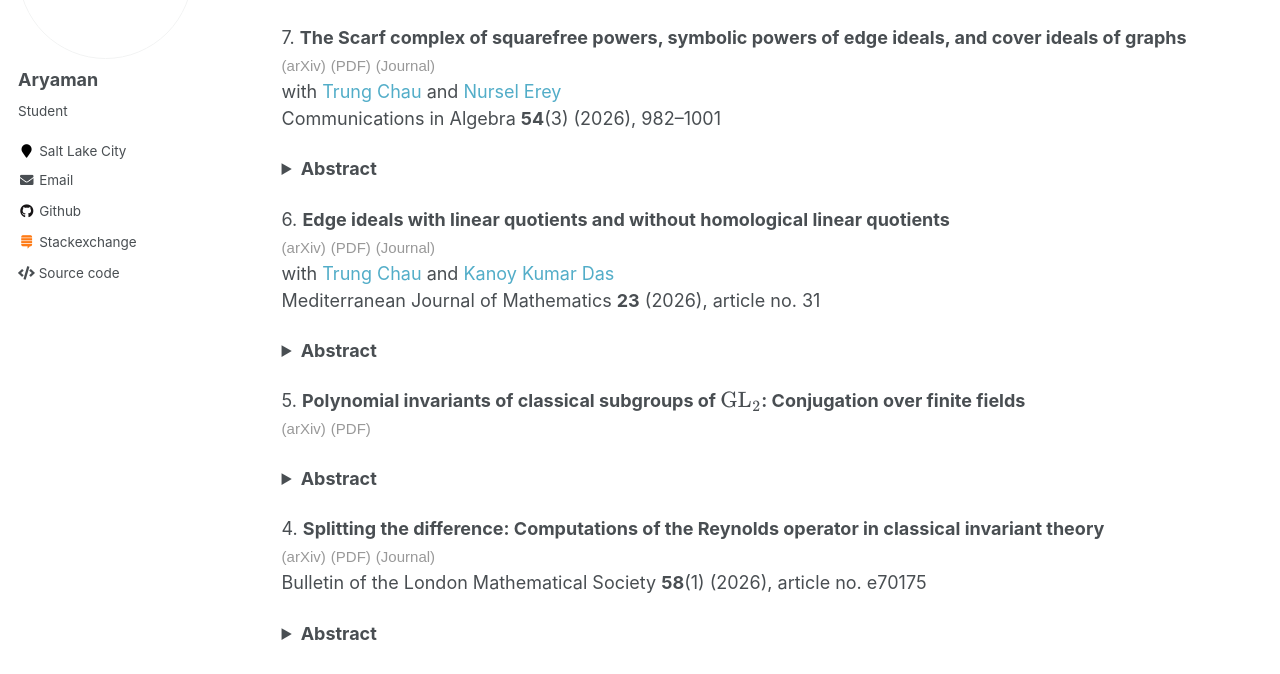
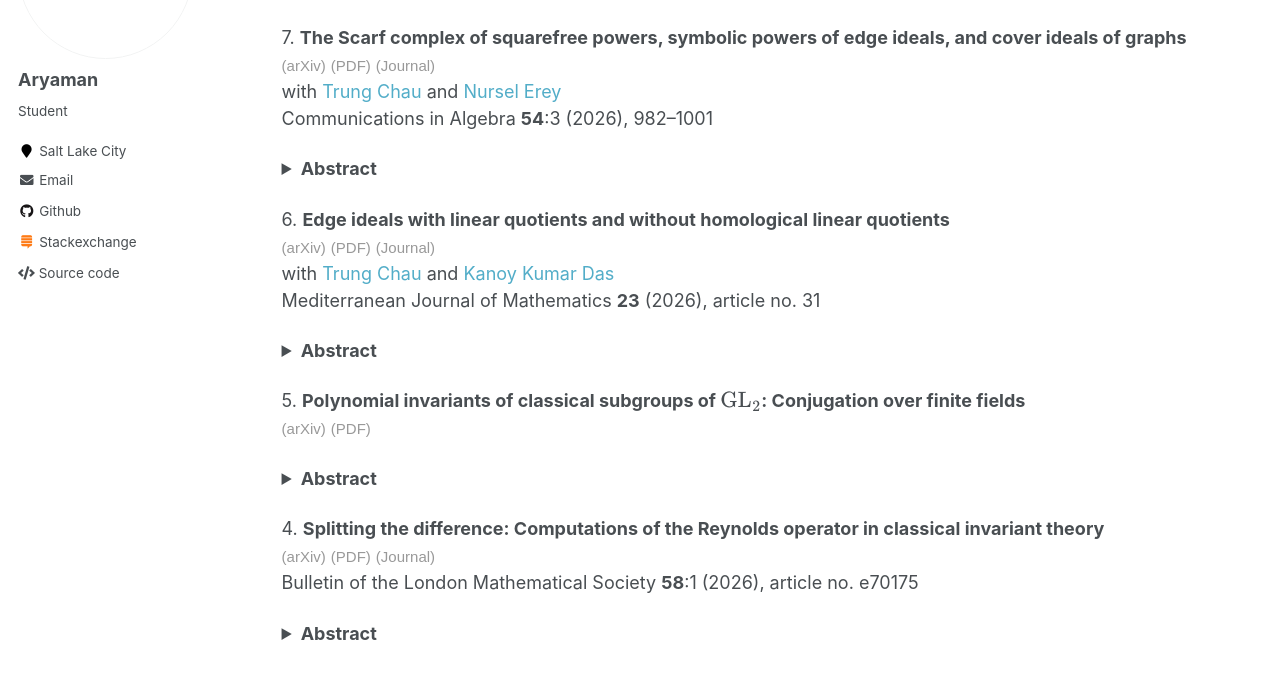
Before and after one commit to aryamanmaithani/math, a Jekyll site: the page built from _pages/papers.html, in a window 1280 px wide and 900 px high, scrolled down 366 px. Shown: the part 152-826 px from the top of the window. Built offline with Jekyll 4.4.1, drawn with Linux system fonts in a browser that asks for light colours; formulas are drawn with MathJax 3.

Commit message:
change the way issue number is displayed

```diff
--- a/_pages/papers.html
+++ b/_pages/papers.html
@@ -31,7 +31,7 @@ Consider the action of a subgroup $G$ of the permutation group on the polynomial
 7. <b>The Scarf complex of squarefree powers, symbolic powers of edge ideals, and cover ideals of graphs</b> <br>
  <a href="https://arxiv.org/abs/2503.13337" target="_blank"><span style="font-family: sans-serif, 'Open Sans';color: #999;font-size: 15px;">(arXiv)</span></a> <a href="chau_erey_maithani_scarf_powers.pdf" target="_blank"><span style="font-family: sans-serif, 'Open Sans';color: #999;font-size: 15px;">(PDF)</span></a> <a href="https://doi.org/10.1080/00927872.2025.2544296" target="_blank"><span style="font-family: sans-serif, 'Open Sans';color: #999;font-size: 15px;">(Journal)</span></a> <br>
 with <a href="https://trungchaumath.github.io/" target="_blank">Trung Chau</a> and <a href="https://sites.google.com/view/nursel-erey/home" target="_blank">Nursel Erey</a> <br>
-Communications in Algebra <b>54</b>(3) (2026), 982–1001 <br>
+Communications in Algebra <b>54</b>:3 (2026), 982–1001 <br>
 <details> <summary><b>Abstract</b></summary>
 Every monomial ideal $I$ has a Scarf complex, which is a subcomplex of its minimal free resolution. We say that $I$ is Scarf if its Scarf complex is also its minimal free resolution. In this paper, we fully characterize all pairs $(G,n)$ of a graph $G$ and an integer $n$ such that the squarefree power $I(G)^{[n]}$ or the symbolic power $I(G)^{(n)}$ of the edge ideal $I(G)$ is Scarf. We also determine all graphs $G$ such that its cover ideal $J(G)$ is Scarf, with an explicit description when $G$ is either chordal or bipartite.
 </details>
@@ -58,7 +58,7 @@ Consider the conjugation action of the general linear group $\operatorname{GL}_{
 <p>
 4. <b>Splitting the difference: Computations of the Reynolds operator in classical invariant theory</b> <br>
  <a href="https://arxiv.org/abs/2412.18841" target="_blank"><span style="font-family: sans-serif, 'Open Sans';color: #999;font-size: 15px;">(arXiv)</span></a> <a href="maithani_classical_reynolds.pdf" target="_blank"><span style="font-family: sans-serif, 'Open Sans';color: #999;font-size: 15px;">(PDF)</span></a> <a href="https://doi.org/10.1112/blms.70175" target="_blank"><span style="font-family: sans-serif, 'Open Sans';color: #999;font-size: 15px;">(Journal)</span></a> <br>
-Bulletin of the London Mathematical Society <b>58</b>(1) (2026), article no. e70175 <br>
+Bulletin of the London Mathematical Society <b>58</b>:1 (2026), article no. e70175 <br>
 <details> <summary><b>Abstract</b></summary>
 If $G$ is a linearly reductive group acting rationally on a polynomial ring $S$, then the inclusion $S^{G} \hookrightarrow S$ possesses a unique $G$-equivariant splitting, called the Reynolds operator. We describe algorithms for computing the Reynolds operator for the classical actions as in Weyl's book. The groups are the general linear group, the special linear group, the orthogonal group, and the symplectic group, with their classical representations: direct sums of copies of the standard representation and copies of the dual representation.
 </details>
```
Also changed, not shown: 1 other file.
